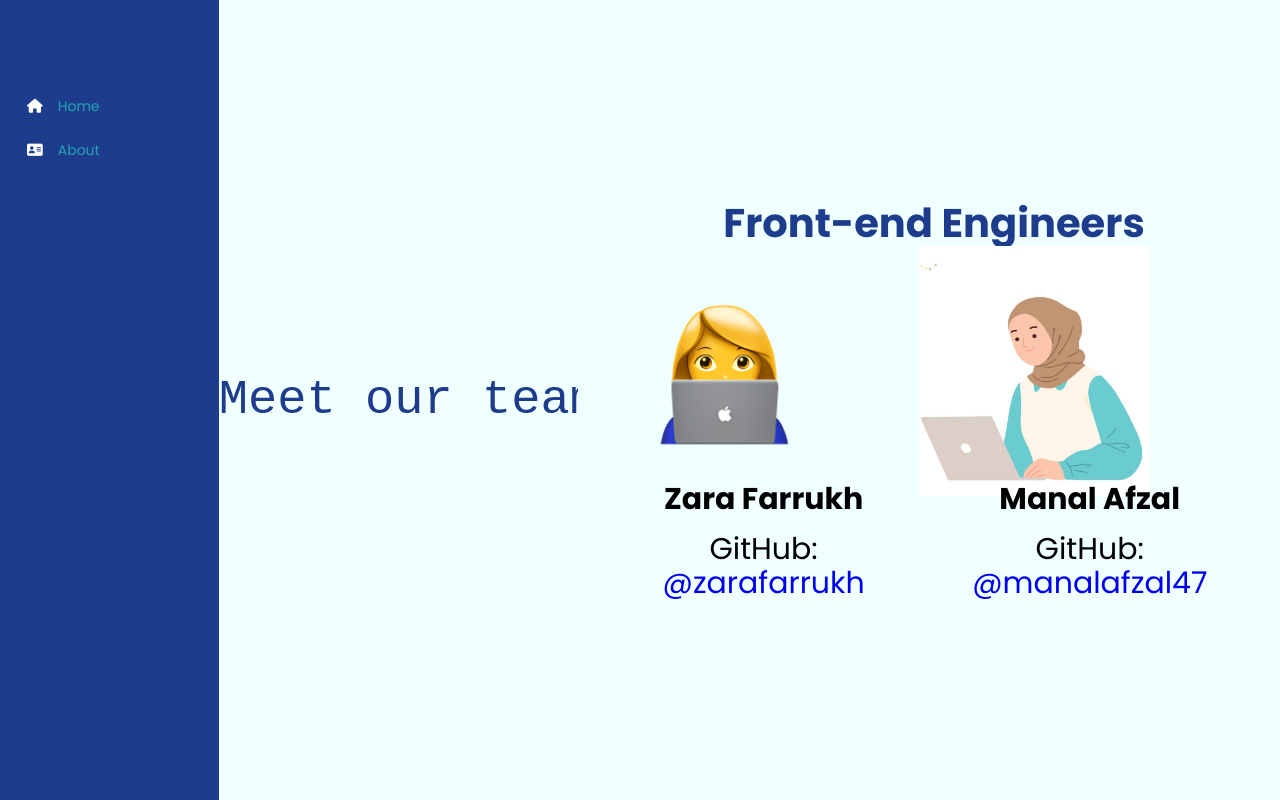
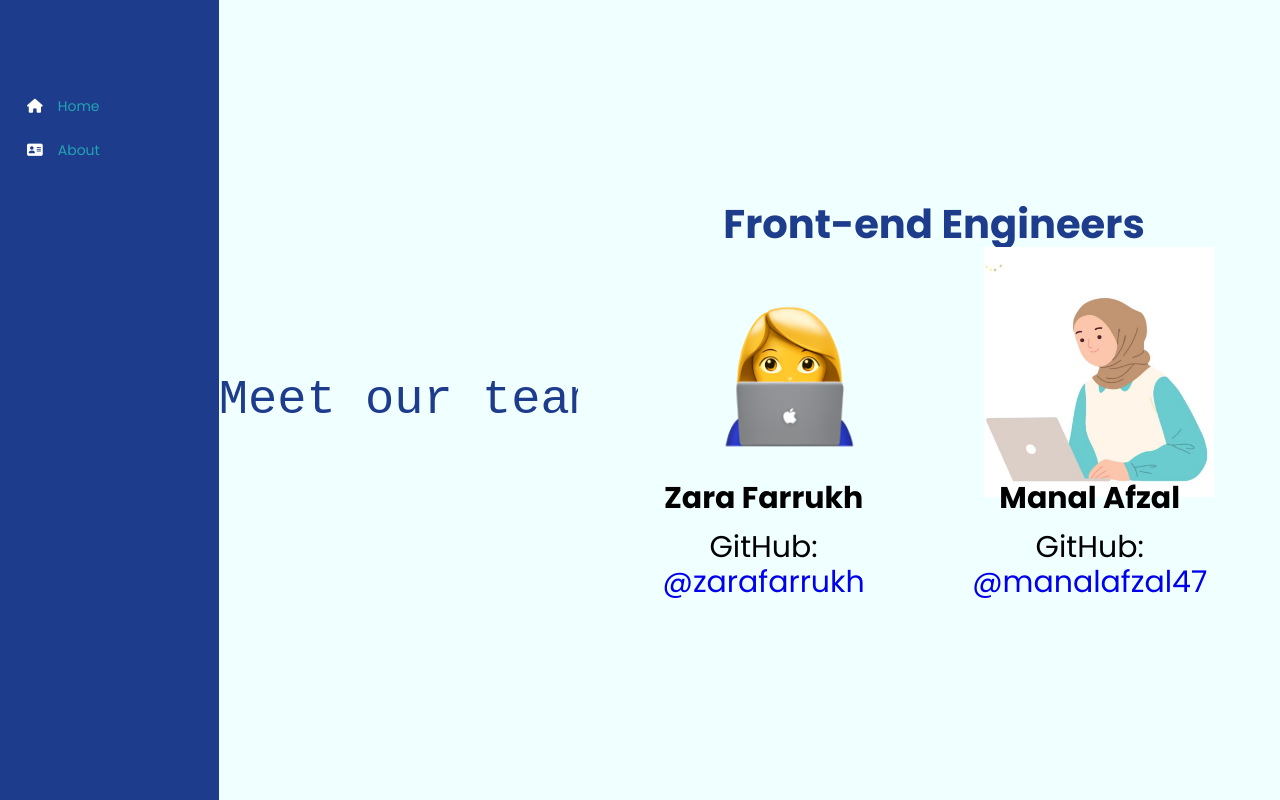
Before and after one commit to zarafarrukh/Spamurai, a website built with Parcel: page SpamDetectorClient/about.html in a window 1280 px wide. Shown: the top 800 px of the page. Built offline with nearby package versions, Linux system fonts and the light colour scheme.

Commit message:
updating css

```diff
--- a/SpamDetectorClient/css/main.css
+++ b/SpamDetectorClient/css/main.css
@@ -255,7 +255,7 @@ span {
 
 .about h2 {
   font-size: 3rem;
-  line-height: 0.2;
+  line-height: 0.1;
   text-align: center;
 }
 
@@ -996,6 +996,7 @@ tfoot td{
   max-width:230px;
   max-height:250px;
   overflow:hidden;
+  margin-left: 65px;
 }
 
 .picture-box img{
```
Also changed, not shown: 1 other file.
